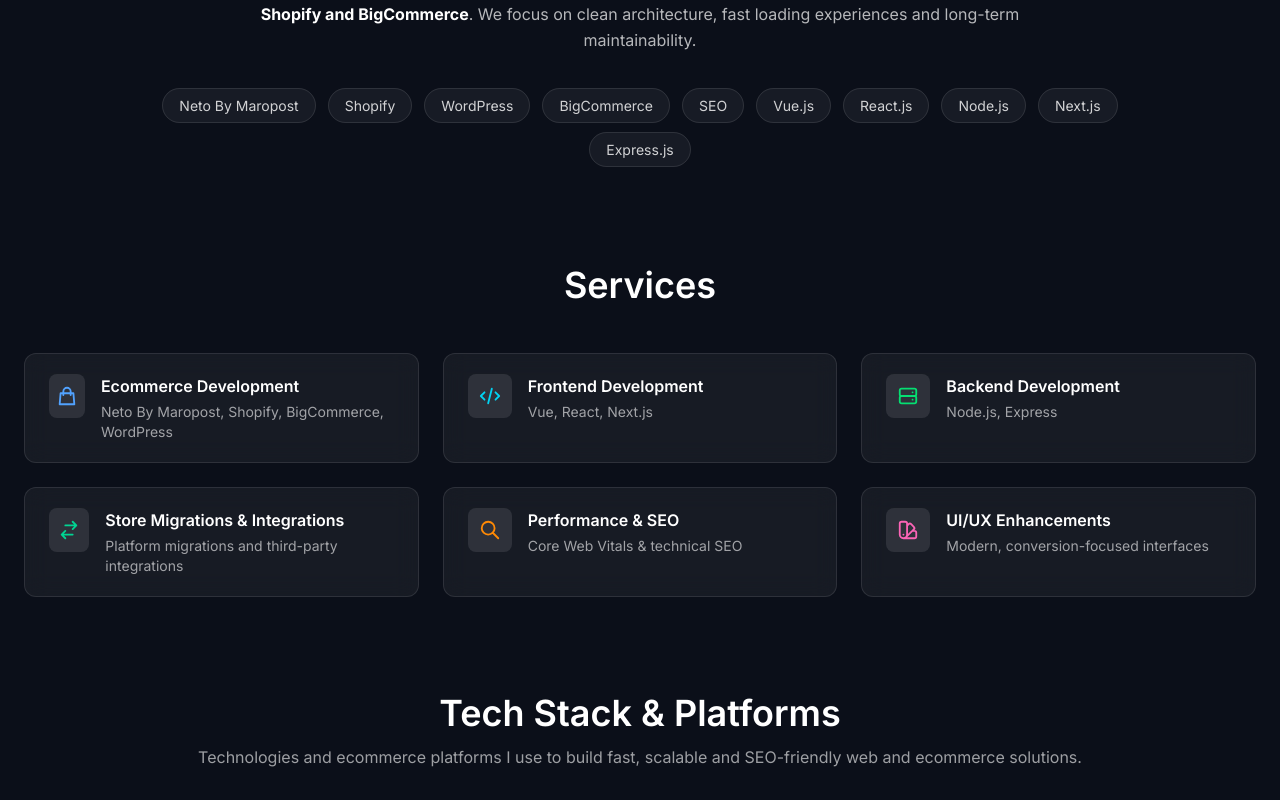
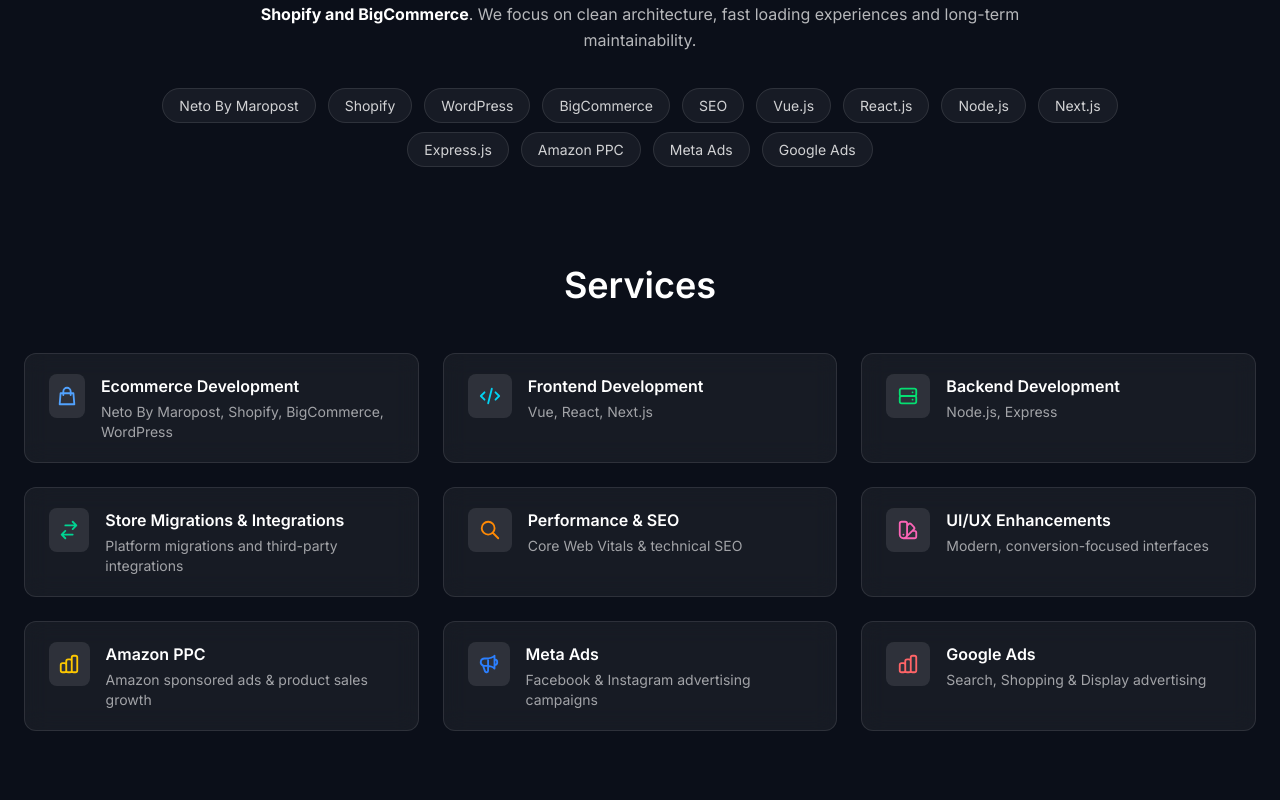
Before and after one commit to miteshparmar49/Movie-Explorer, a Next.js app: page / in a window 1280 px wide. Shown: the part 960-1760 px from the top of the page. Built offline with nearby package versions, Linux system fonts and the light colour scheme.

Commit message:
dploy bug

```diff
--- a/components/About.tsx
+++ b/components/About.tsx
@@ -78,6 +78,9 @@ export default function AboutUs() {
     "Node.js",
     "Next.js",
     "Express.js",
+    "Amazon PPC",
+    "Meta Ads",
+    "Google Ads",
   ];
 
   // Only skills you want to link
--- a/components/services.tsx
+++ b/components/services.tsx
@@ -5,6 +5,8 @@ import {
   HiOutlineSwitchHorizontal,
   HiOutlineSearch,
   HiOutlineColorSwatch,
+  HiOutlineChartBar,
+  HiOutlineSpeakerphone
 } from "react-icons/hi";
 
 const services = [
@@ -44,6 +46,24 @@ const services = [
     icon: HiOutlineColorSwatch,
     color: "text-pink-400",
   },
+  {
+  title: "Amazon PPC",
+  desc: "Amazon sponsored ads & product sales growth",
+  icon: HiOutlineChartBar,
+  color: "text-yellow-400",
+},
+{
+  title: "Meta Ads",
+  desc: "Facebook & Instagram advertising campaigns",
+  icon: HiOutlineSpeakerphone,
+  color: "text-blue-500",
+},
+{
+  title: "Google Ads",
+  desc: "Search, Shopping & Display advertising",
+  icon: HiOutlineChartBar,
+  color: "text-red-400",
+}
 ];
 
 export default function Services() {
--- a/components/tech.tsx
+++ b/components/tech.tsx
@@ -8,7 +8,10 @@ import {
   SiWordpress,
   SiBigcommerce,
   SiGoogle,
+  SiAmazon
 } from "react-icons/si";
+
+import { FaFacebook } from "react-icons/fa";
 import Link from "next/link";
 
 const techStack = [
@@ -22,6 +25,11 @@ const techStack = [
   { name: "Next.js", icon: SiNextdotjs, color: "text-white" },
   { name: "Express", icon: SiExpress, color: "text-gray-300" },
   { name: "Node.js", icon: SiNodedotjs, color: "text-green-500" },
+
+  // New Marketing Platforms
+  { name: "Amazon PPC", icon: SiAmazon, color: "text-yellow-500" },
+  { name: "Meta Ads", icon: FaFacebook, color: "text-blue-500" },
+  { name: "Google Ads", icon: SiGoogle, color: "text-red-500" },
 ];
 
 export default function TechStack() {
```
